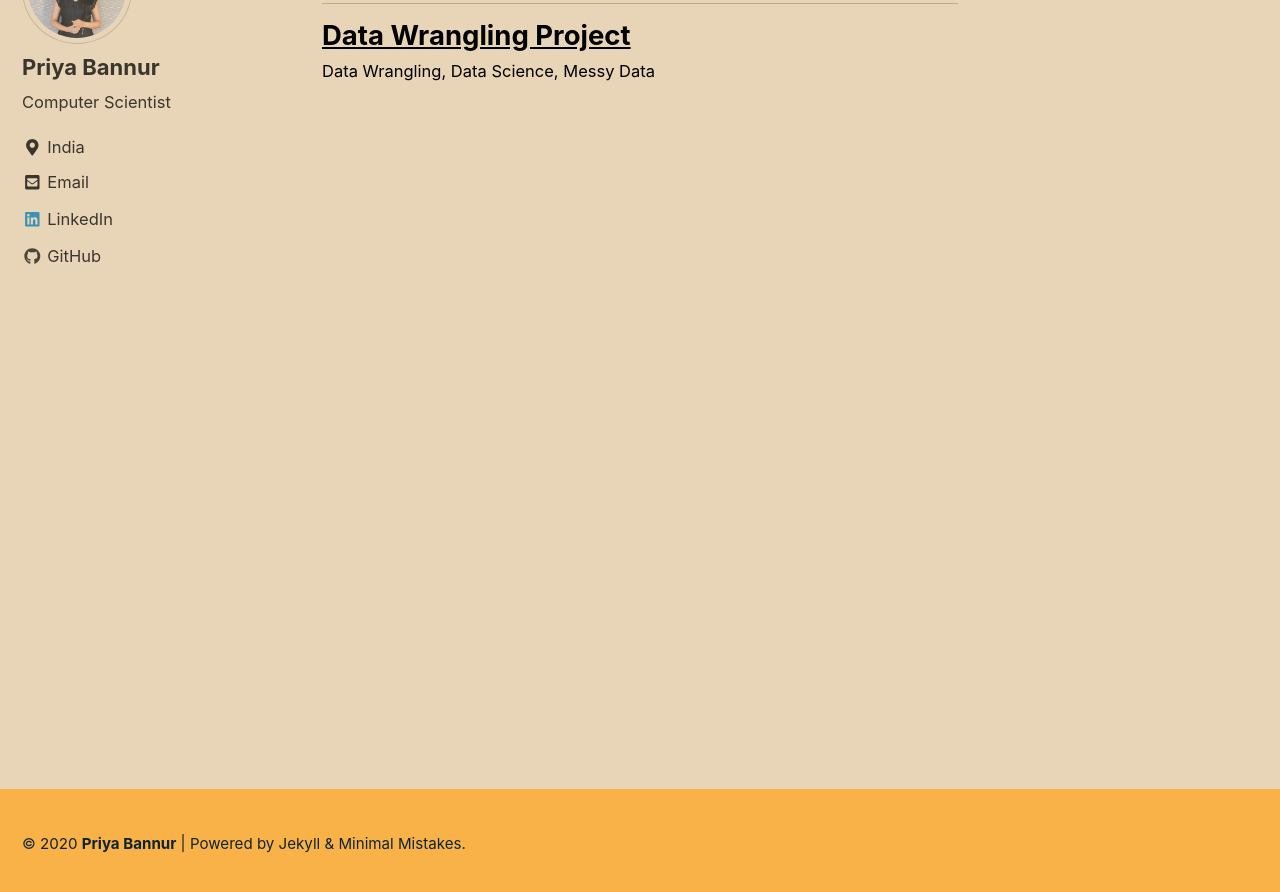
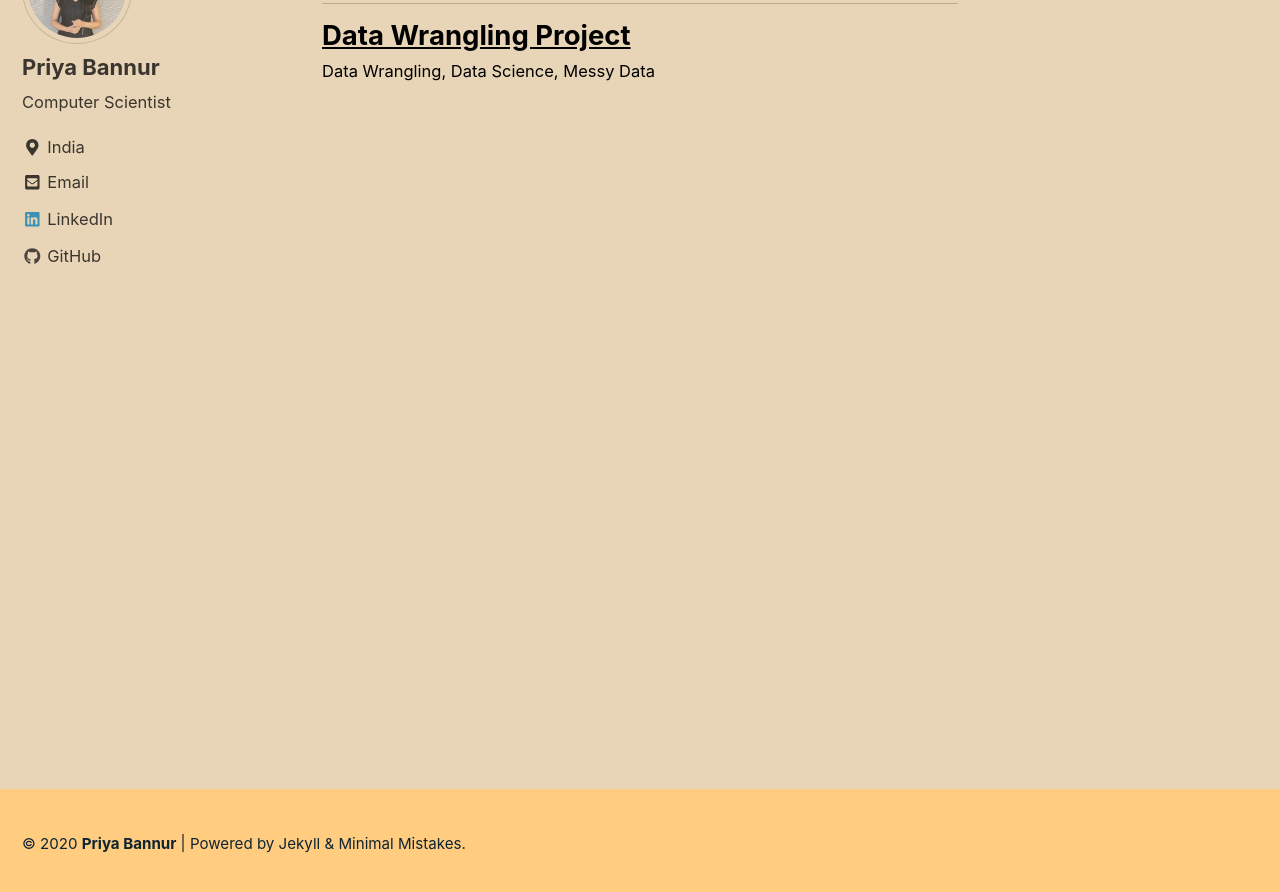
Before and after one commit to Priya-SB/Priya-SB.github.io, a Jekyll site: the page built from index.html, in a window 1280 px wide and 900 px high, scrolled down 538 px. Shown: the top 892 px of the window. Built offline with Jekyll 4.4.1, drawn with Linux system fonts in a browser that asks for light colours; nearby versions of some CDN libraries; the list of posts is cut into pages by our own code.

Commit message:
Update _sunrise.scss

```diff
--- a/_sass/minimal-mistakes/skins/_sunrise.scss
+++ b/_sass/minimal-mistakes/skins/_sunrise.scss
@@ -12,7 +12,7 @@ $border-color: mix(#000, $background-color, 20%) !default;
 $code-background-color: mix(#fff, $background-color, 20%) !default;
 $code-background-color-dark: mix(#000, $background-color, 10%) !default;
 $form-background-color: mix(#fff, $background-color, 15%) !default;
-$footer-background-color: #f9b248 !default;
+$footer-background-color: #ffcc80 !default;
 $link-color: mix(#000, $primary-color, 10%) !default;
 $link-color-hover: mix(#fff, $link-color, 25%) !default;
 $link-color-visited: mix(#000, $link-color, 25%) !default;
```
